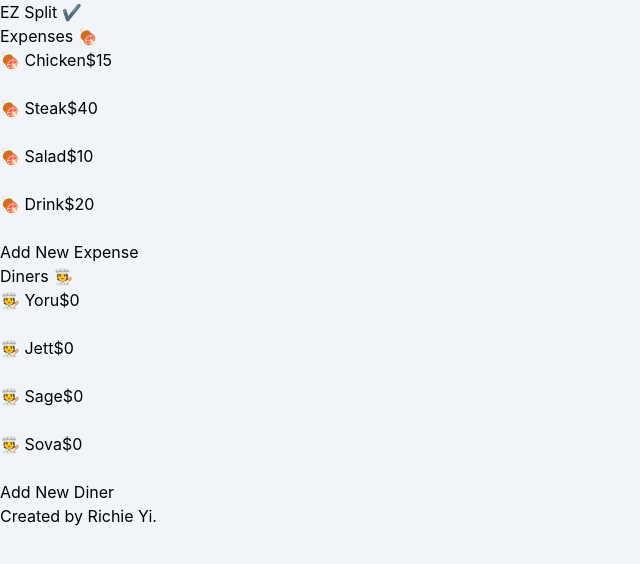
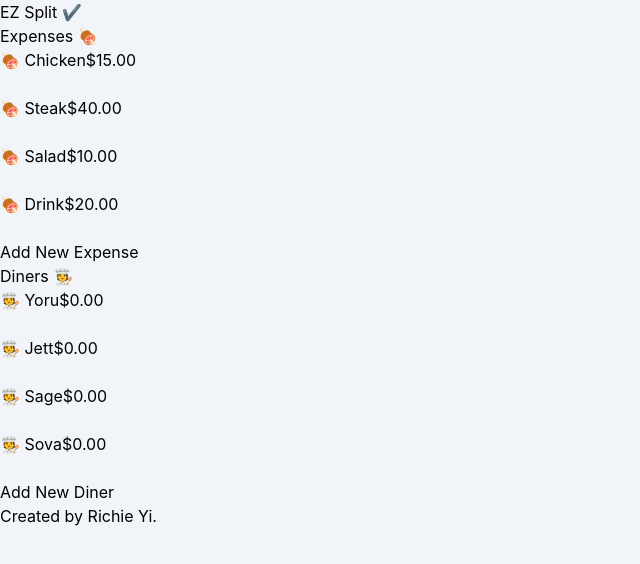
Before and after one commit to richieyi/ez-split, a Next.js app: page / in a window 1280 px wide. Shown: the top 564 px of the page, without its empty margins (0-640 px from the left). Built offline with nearby package versions, Linux system fonts and the light colour scheme.

Commit message:
Refactor components

```diff
--- a/components/App/index.tsx
+++ b/components/App/index.tsx
@@ -4,24 +4,12 @@ import Expense from '../../toolkit/Expense';
 import { exampleDiners, exampleExpenses } from '../../utils/examples';
 import DinersList from '../DinersList';
 import ExpensesList from '../ExpensesList';
-import DinerForm from '../DinerForm';
-import ExpenseForm from '../ExpenseForm';
-import NewItemButton from '../NewItemButton';
 
 function App() {
   // List of expenses/diners
   const [expenses, setExpenses] =
     useState<Expense[]>(exampleExpenses);
   const [diners, setDiners] = useState<Diner[]>(exampleDiners);
-
-  // Inputs for new expense/diner
-  const [isAddingNewExpense, setIsAddingNewExpense] =
-    useState<boolean>(false);
-  const [isAddingNewDiner, setIsAddingNewDiner] =
-    useState<boolean>(false);
-  const [expense, setExpense] = useState<string>('');
-  const [cost, setCost] = useState<string>('');
-  const [diner, setDiner] = useState<string>('');
 
   // Inputs for updating expense/diner
   const [expenseToUpdate, setExpenseToUpdate] =
@@ -42,41 +30,6 @@ function App() {
   const [selectedDiner, setSelectedDiner] = useState<Diner | null>(
     null
   );
-
-  function resetNewExpense() {
-    setExpense('');
-    setCost('');
-    setIsAddingNewExpense(false);
-  }
-
-  function handleAddNewExpense(e: any) {
-    e.preventDefault();
-
-    if (expense.length > 0 && cost.length > 0) {
-      const newExpenses = [...expenses];
-      const newExpense = new Expense(expense, Number(cost));
-      newExpenses.push(newExpense);
-      setExpenses(newExpenses);
-      resetNewExpense();
-    }
-  }
-
-  function resetNewDiner() {
-    setDiner('');
-    setIsAddingNewDiner(false);
-  }
-
-  function handleAddNewDiner(e: any) {
-    e.preventDefault();
-
-    if (diner.length > 0) {
-      const newDiners = [...diners];
-      const newDiner = new Diner(diner);
-      newDiners.push(newDiner);
-      setDiners(newDiners);
-      resetNewDiner();
-    }
-  }
 
   function handleExpenseClick(expense: Expense) {
     setSelectedExpense(expense);
@@ -201,14 +154,7 @@ function App() {
     handleExpenseClick,
     handleUpdateExpense,
     handleRemoveExpense,
-  };
-  const newExpenseFormProps = {
-    handleSaveExpense: handleAddNewExpense,
-    expense,
-    handleExpenseNameChange: setExpense,
-    cost,
-    handleExpenseCostChange: setCost,
-    handleCancelExpense: resetNewExpense,
+    setExpenses,
   };
 
   const dinersListProps = {
@@ -222,54 +168,14 @@ function App() {
     setSelectedDiner,
     handleUpdateDiner,
     handleRemoveDiner,
-  };
-  const newDinerFormProps = {
-    handleSaveDiner: handleAddNewDiner,
-    diner,
-    handleDinerNameChange: setDiner,
-    handelCancelDiner: resetNewDiner,
+    setDiners,
   };
 
   return (
-    <>
-      <h1 className="text-center text-4xl font-bold my-4">
-        EZ Split ✔️
-      </h1>
-      <div className="flex-col md:flex md:flex-row w-full gap-8">
-        <div className="flex-1">
-          <h1 className="text-2xl font-bold my-4 md:text-center text-left">
-            Expenses 🍖
-          </h1>
-          <ExpensesList {...expensesListProps} />
-          {isAddingNewExpense ? (
-            <div className="border rounded p-2 bg-white">
-              <ExpenseForm {...newExpenseFormProps} />
-            </div>
-          ) : (
-            <NewItemButton
-              setIsAddingNewItem={() => setIsAddingNewExpense(true)}
-              itemType="Expense"
-            />
-          )}
-        </div>
-        <div className="flex-1">
-          <h1 className="text-2xl font-bold my-4 md:text-center text-left">
-            Diners 🧑‍🍳
-          </h1>
-          <DinersList {...dinersListProps} />
-          {isAddingNewDiner ? (
-            <div className="border rounded p-2 bg-white">
-              <DinerForm {...newDinerFormProps} />
-            </div>
-          ) : (
-            <NewItemButton
-              setIsAddingNewItem={() => setIsAddingNewDiner(true)}
-              itemType="Diner"
-            />
-          )}
-        </div>
-      </div>
-    </>
+    <div className="flex-col md:flex md:flex-row w-full gap-8">
+      <ExpensesList {...expensesListProps} />
+      <DinersList {...dinersListProps} />
+    </div>
   );
 }
 
--- a/components/DinerForm/index.tsx
+++ b/components/DinerForm/index.tsx
@@ -6,12 +6,12 @@ function DinerForm(props: any) {
     handleSaveDiner,
     diner,
     handleDinerNameChange,
-    handelCancelDiner,
+    handleCancelDiner,
   } = props;
 
   function handleNameChange(e: any) {
     const val = e.target.value;
-    if (val.length <= 12) {
+    if (val.length <= 10) {
       handleDinerNameChange(val);
     }
   }
@@ -29,7 +29,7 @@ function DinerForm(props: any) {
       </form>
       <SaveCancelButtons
         handleSave={handleSaveDiner}
-        handleCancel={handelCancelDiner}
+        handleCancel={handleCancelDiner}
       />
     </>
   );
--- a/components/DinersList/index.tsx
+++ b/components/DinersList/index.tsx
@@ -1,8 +1,14 @@
+import { useState } from 'react';
 import Diner from '../../toolkit/Diner';
 import DinerForm from '../DinerForm';
 import MoreButton from '../MoreButton';
+import NewItemButton from '../NewItemButton';
 
 function DinersList(props: any) {
+  const [isAddingNewDiner, setIsAddingNewDiner] =
+    useState<boolean>(false);
+  const [diner, setDiner] = useState<string>('');
+
   const {
     diners,
     selectedDiner,
@@ -14,8 +20,34 @@ function DinersList(props: any) {
     setSelectedDiner,
     handleUpdateDiner,
     handleRemoveDiner,
+    setDiners,
   } = props;
 
+  const newDinerFormProps = {
+    handleSaveDiner: handleAddNewDiner,
+    diner,
+    handleDinerNameChange: setDiner,
+    handleCancelDiner: resetNewDiner,
+  };
+
+  function resetNewDiner() {
+    setDiner('');
+    setIsAddingNewDiner(false);
+  }
+
+  function handleAddNewDiner(e: any) {
+    e.preventDefault();
+
+    if (diner.length > 0) {
+      const newDiners = [...diners];
+      const newDiner = new Diner(diner);
+      newDiners.push(newDiner);
+      setDiners(newDiners);
+      resetNewDiner();
+    }
+  }
+
+  function renderDiners() {
     return diners.map((diner: Diner) => {
       const isSelected = selectedDiner === diner;
       const isUpdating = dinerToUpdate === diner;
@@ -24,7 +56,9 @@ function DinersList(props: any) {
         <div
           key={diner.getID()}
           className={`flex justify-between items-center border rounded p-2 my-2 ${
-          isUpdating ? '' : 'hover:cursor-pointer hover:bg-slate-300'
+            isUpdating
+              ? ''
+              : 'hover:cursor-pointer hover:bg-slate-300'
           } bg-white`}
           onClick={
             isUpdating ? () => {} : () => setSelectedDiner(diner)
@@ -46,7 +80,7 @@ function DinersList(props: any) {
               }`}
             >
               <span className="font-bold">🧑‍🍳 {diner.getName()}</span>
-            <span>${diner.getTotalExpenses()}</span>
+              <span>${diner.getTotalExpenses().toFixed(2)}</span>
             </div>
           )}
           {dinerToUpdate === diner ? null : (
@@ -60,4 +94,24 @@ function DinersList(props: any) {
     });
   }
 
+  return (
+    <div className="flex-1">
+      <h1 className="text-2xl font-bold my-4 md:text-center text-left">
+        Diners 🧑‍🍳
+      </h1>
+      {renderDiners()}
+      {isAddingNewDiner ? (
+        <div className="border rounded p-2 bg-white">
+          <DinerForm {...newDinerFormProps} />
+        </div>
+      ) : (
+        <NewItemButton
+          setIsAddingNewItem={() => setIsAddingNewDiner(true)}
+          itemType="Diner"
+        />
+      )}
+    </div>
+  );
+}
+
 export default DinersList;
--- a/components/ExpenseForm/index.tsx
+++ b/components/ExpenseForm/index.tsx
@@ -14,7 +14,7 @@ function ExpenseForm(props: any) {
 
   function handleNameChange(e: any) {
     const val = e.target.value;
-    if (val.length <= 12) {
+    if (val.length <= 10) {
       handleExpenseNameChange(val);
     }
   }
--- a/components/ExpensesList/index.tsx
+++ b/components/ExpensesList/index.tsx
@@ -1,8 +1,15 @@
+import { useState } from 'react';
 import Expense from '../../toolkit/Expense';
 import MoreButton from '../MoreButton';
 import ExpenseForm from '../ExpenseForm';
+import NewItemButton from '../NewItemButton';
 
 function ExpensesList(props: any) {
+  const [isAddingNewExpense, setIsAddingNewExpense] =
+    useState<boolean>(false);
+  const [expense, setExpense] = useState<string>('');
+  const [cost, setCost] = useState<string>('');
+
   const {
     expenses,
     selectedExpense,
@@ -16,8 +23,37 @@ function ExpensesList(props: any) {
     handleExpenseClick,
     handleUpdateExpense,
     handleRemoveExpense,
+    setExpenses,
   } = props;
 
+  const newExpenseFormProps = {
+    handleSaveExpense: handleAddNewExpense,
+    expense,
+    handleExpenseNameChange: setExpense,
+    cost,
+    handleExpenseCostChange: setCost,
+    handleCancelExpense: resetNewExpense,
+  };
+
+  function resetNewExpense() {
+    setExpense('');
+    setCost('');
+    setIsAddingNewExpense(false);
+  }
+
+  function handleAddNewExpense(e: any) {
+    e.preventDefault();
+
+    if (expense.length > 0 && cost.length > 0) {
+      const newExpenses = [...expenses];
+      const newExpense = new Expense(expense, Number(cost));
+      newExpenses.push(newExpense);
+      setExpenses(newExpenses);
+      resetNewExpense();
+    }
+  }
+
+  function renderExpenses() {
     return expenses.map((expense: Expense) => {
       const isSelected = selectedExpense === expense;
       const isUpdating = expenseToUpdate === expense;
@@ -26,7 +62,9 @@ function ExpensesList(props: any) {
         <div
           key={expense.getID()}
           className={`flex justify-between items-center border rounded p-2 my-2 ${
-          isUpdating ? '' : 'hover:cursor-pointer hover:bg-slate-300'
+            isUpdating
+              ? ''
+              : 'hover:cursor-pointer hover:bg-slate-300'
           } bg-white`}
           onClick={
             isUpdating ? () => {} : () => handleExpenseClick(expense)
@@ -49,8 +87,10 @@ function ExpensesList(props: any) {
                 isSelected ? 'text-green-500' : ''
               }`}
             >
-            <span className="font-bold">🍖 {expense.getName()}</span>
-            <span>${expense.getCost()}</span>
+              <span className="font-bold">
+                🍖 {expense.getName()}
+              </span>
+              <span>${expense.getCost().toFixed(2)}</span>
             </div>
           )}
           {expenseToUpdate === expense ? null : (
@@ -64,4 +104,24 @@ function ExpensesList(props: any) {
     });
   }
 
+  return (
+    <div className="flex-1">
+      <h1 className="text-2xl font-bold my-4 md:text-center text-left">
+        Expenses 🍖
+      </h1>
+      {renderExpenses()}
+      {isAddingNewExpense ? (
+        <div className="border rounded p-2 bg-white">
+          <ExpenseForm {...newExpenseFormProps} />
+        </div>
+      ) : (
+        <NewItemButton
+          setIsAddingNewItem={() => setIsAddingNewExpense(true)}
+          itemType="Expense"
+        />
+      )}
+    </div>
+  );
+}
+
 export default ExpensesList;
--- a/pages/index.tsx
+++ b/pages/index.tsx
@@ -9,12 +9,15 @@ const Home: NextPage = () => {
         <title>EZ Split</title>
         <meta
           name="description"
-          content="Easily split up your bill with friends"
+          content="Easily split bills with friends."
         />
         <link rel="icon" href="/favicon.ico" />
       </Head>
 
       <main className="mb-6 md:mb-12">
+        <h1 className="text-center text-4xl font-bold my-4">
+          EZ Split ✔️
+        </h1>
         <App />
       </main>
 
```
Lines whose indentation alone changed are shown as unchanged.
